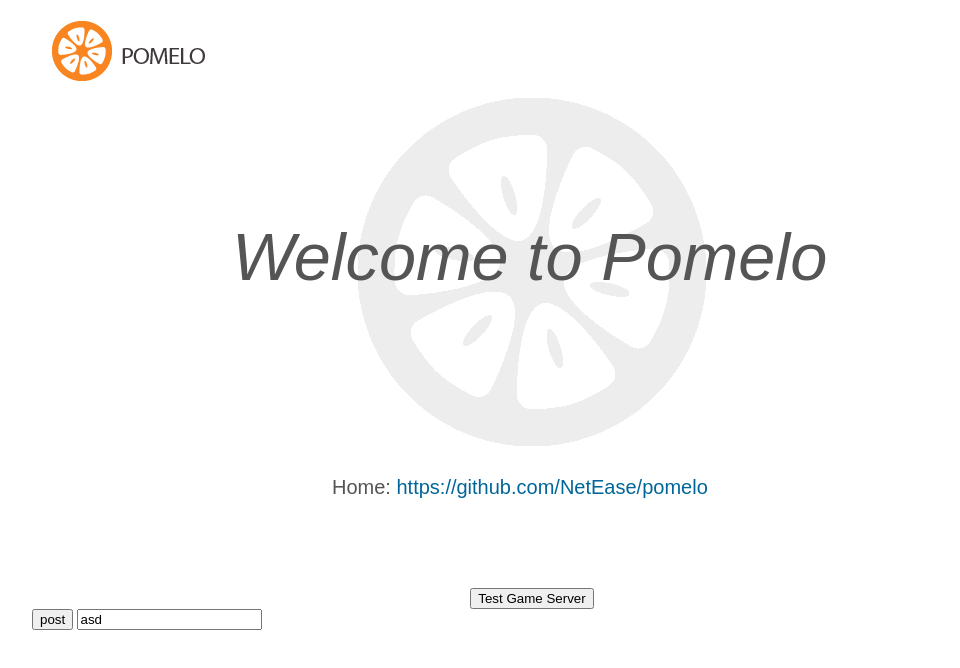
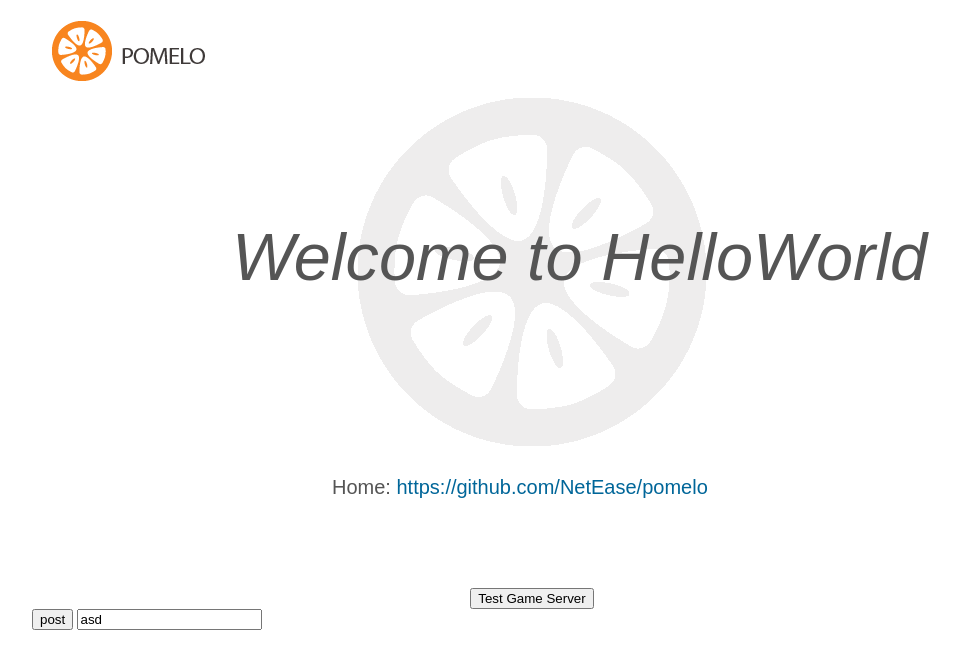
Before and after one commit to sushiljainam/pomelo-hw, a plain HTML site: page web-server/public/index.html in a window 1280 px wide. Shown: the whole page, without its empty margins (108-1068 px from the left). Drawn offline with Linux system fonts and the light colour scheme.

Commit message:
title changed

```diff
--- a/web-server/public/index.html
+++ b/web-server/public/index.html
@@ -46,7 +46,7 @@
       </div>
       <div class="g-background">
         <div class="g-content">
-          Welcome to Pomelo
+          Welcome to HelloWorld
         </div>
       </div>
       <div class="g-link">
```
